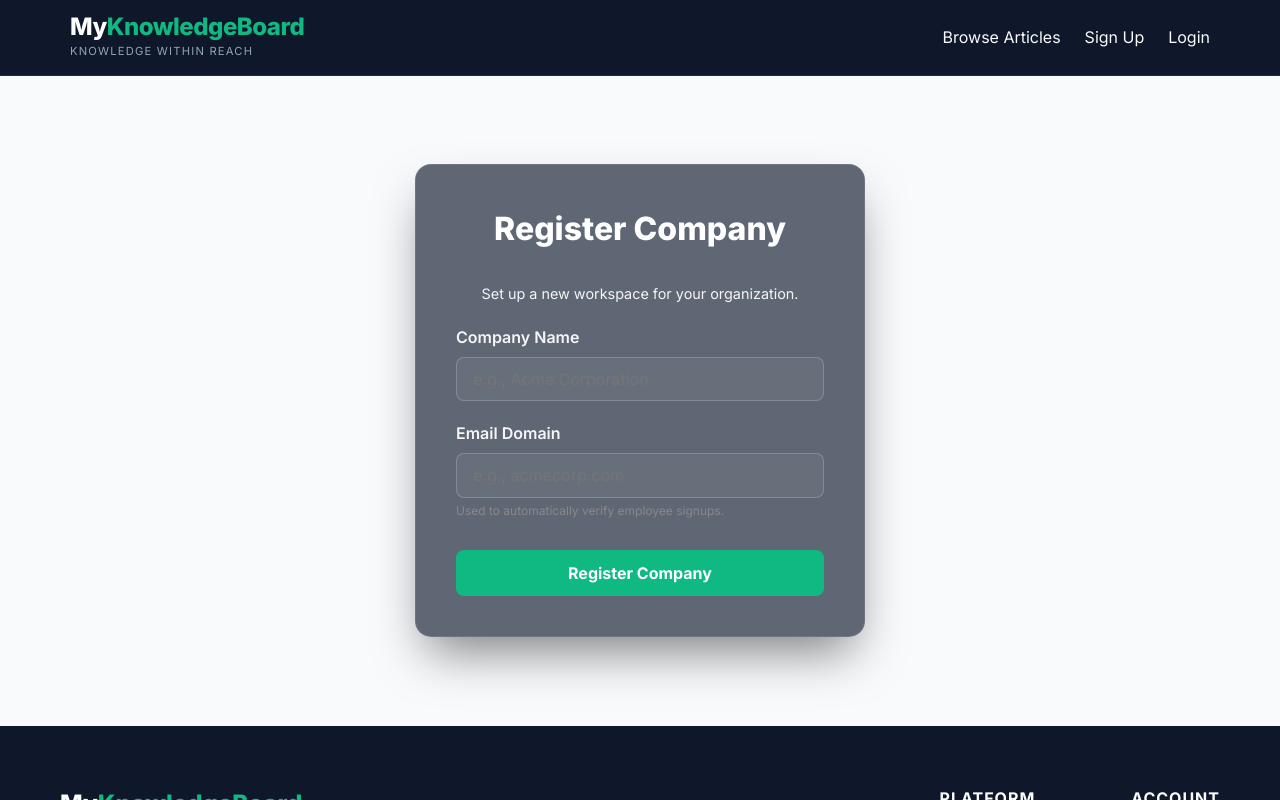
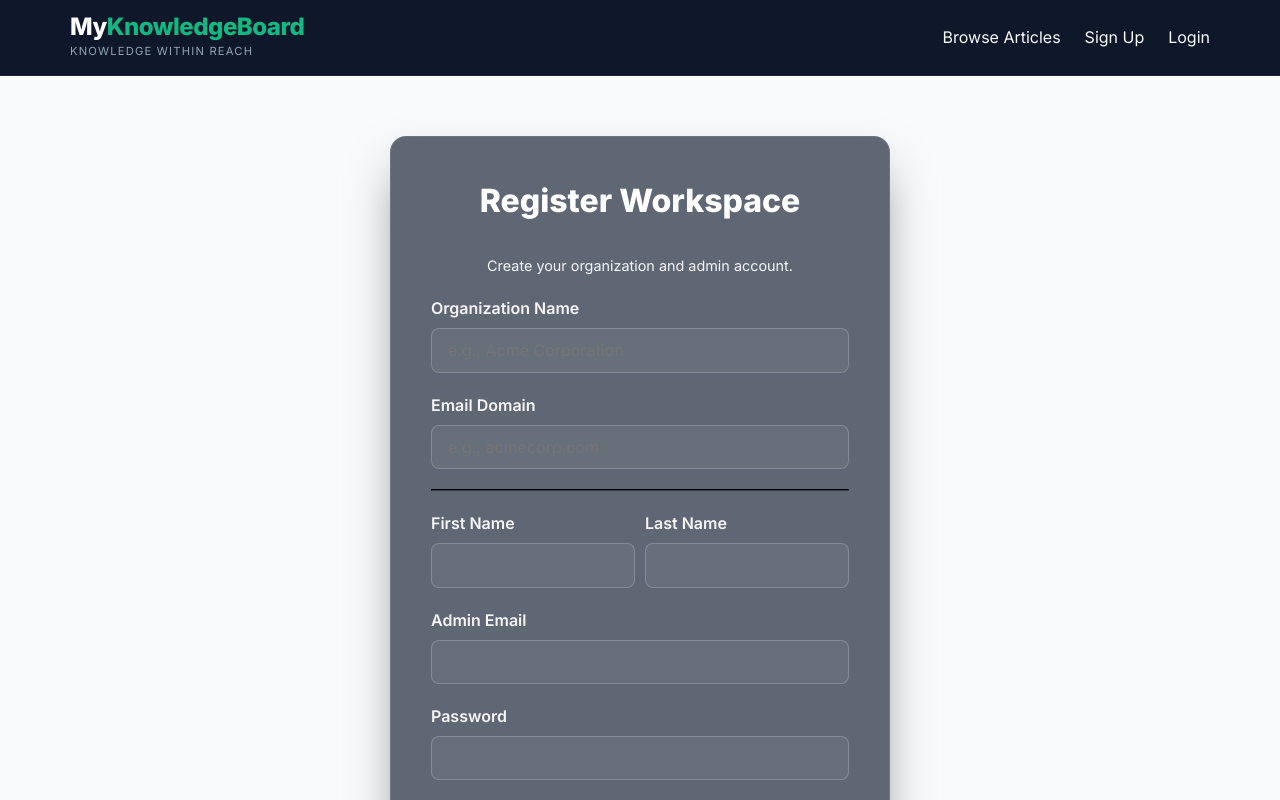
Before and after one commit to zacharybaca/my-knowledge-board, a React (Vite) app in the folder client/: page /register-company in a window 1280 px wide. Shown: the top 800 px of the page. Built offline with nearby package versions, Linux system fonts and the light colour scheme; no server answers.

Commit message:
Update company registration form for workspace creation

```diff
--- a/client/src/components/Company/CompanyRegistration/CompanyRegistration.jsx
+++ b/client/src/components/Company/CompanyRegistration/CompanyRegistration.jsx
@@ -1,16 +1,25 @@
 import React, { useState } from 'react';
+import { useNavigate } from 'react-router-dom';
+import { useAuth } from '../../../hooks/useAuth.js';
 import { useFetcher } from '../../../hooks/useFetcher.js';
 import Toast from '../../Layout/Toast/Toast.jsx';
 import '../../Auth/auth-forms.css';
 
 const CompanyRegistration = () => {
   const [formData, setFormData] = useState({
-    name: '',
+    companyName: '',
     emailDomain: '',
+    firstName: '',
+    lastName: '',
+    email: '',
+    password: ''
   });
   const [toastConfig, setToastConfig] = useState(null);
   const [isSubmitting, setIsSubmitting] = useState(false);
+
   const { fetcher } = useFetcher();
+  const { login } = useAuth(); // Assume login updates local auth state
+  const navigate = useNavigate();
 
   const handleChange = (e) => {
     const { name, value } = e.target;
@@ -31,13 +40,13 @@ const CompanyRegistration = () => {
     });
 
     if (response.success) {
-      setToastConfig({ type: 'success', message: 'Company registered successfully.' });
-      setFormData({ name: '', emailDomain: '' });
+      // Update auth context with the returned user data
+      login(response.data);
+      navigate('/dashboard');
     } else {
-      setToastConfig({ type: 'error', message: response.error || 'Failed to register company.' });
+      setToastConfig({ type: 'error', message: response.error || 'Registration failed.' });
+      setIsSubmitting(false);
     }
-
-    setIsSubmitting(false);
   };
 
   return (
@@ -50,19 +59,20 @@ const CompanyRegistration = () => {
         />
       )}
 
-      <div className="auth-card">
-        <h2 className="auth-title">Register Company</h2>
+      <div className="auth-card" style={{ maxWidth: '500px' }}>
+        <h2 className="auth-title">Register Workspace</h2>
         <p className="auth-footer" style={{ marginTop: 0, marginBottom: '20px' }}>
-          Set up a new workspace for your organization.
+          Create your organization and admin account.
         </p>
 
         <form onSubmit={handleSubmit}>
+          {/* Company Details */}
           <div className="auth-form-group">
-            <label>Company Name</label>
+            <label>Organization Name</label>
             <input
               type="text"
-              name="name"
-              value={formData.name}
+              name="companyName"
+              value={formData.companyName}
               onChange={handleChange}
               required
               placeholder="e.g., Acme Corporation"
@@ -79,9 +89,54 @@ const CompanyRegistration = () => {
               required
               placeholder="e.g., acmecorp.com"
             />
-            <small style={{ color: '#888888', fontSize: '0.75rem', marginTop: '4px', display: 'block' }}>
-              Used to automatically verify employee signups.
-            </small>
+          </div>
+
+          <hr style={{ margin: '20px 0', borderColor: '#334155' }} />
+
+          {/* Admin User Details */}
+          <div style={{ display: 'flex', gap: '10px' }}>
+            <div className="auth-form-group" style={{ flex: 1 }}>
+              <label>First Name</label>
+              <input
+                type="text"
+                name="firstName"
+                value={formData.firstName}
+                onChange={handleChange}
+                required
+              />
+            </div>
+            <div className="auth-form-group" style={{ flex: 1 }}>
+              <label>Last Name</label>
+              <input
+                type="text"
+                name="lastName"
+                value={formData.lastName}
+                onChange={handleChange}
+                required
+              />
+            </div>
+          </div>
+
+          <div className="auth-form-group">
+            <label>Admin Email</label>
+            <input
+              type="email"
+              name="email"
+              value={formData.email}
+              onChange={handleChange}
+              required
+            />
+          </div>
+
+          <div className="auth-form-group">
+            <label>Password</label>
+            <input
+              type="password"
+              name="password"
+              value={formData.password}
+              onChange={handleChange}
+              required
+            />
           </div>
 
           <button
@@ -89,7 +144,7 @@ const CompanyRegistration = () => {
             className="auth-submit-btn"
             disabled={isSubmitting}
           >
-            {isSubmitting ? 'Registering...' : 'Register Company'}
+            {isSubmitting ? 'Configuring Workspace...' : 'Create Workspace'}
           </button>
         </form>
       </div>
```
